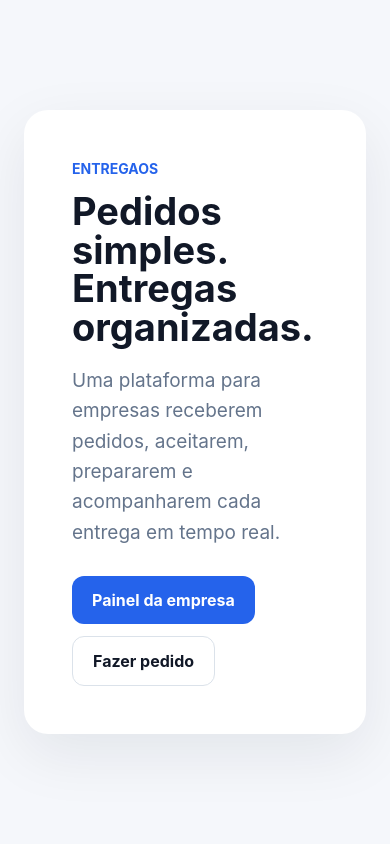
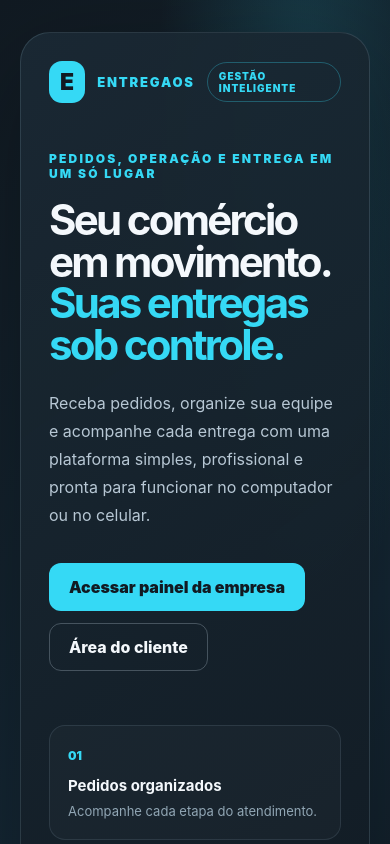
Before and after one commit to felipeandrade08/sistemadeentregas, a Next.js app: page / in a window 390 px wide. Shown: the top 844 px of the page. Built offline with nearby package versions, Linux system fonts and the light colour scheme.

Commit message:
feat(web): introduce responsive EntregaOS landing with PWA install action

```diff
--- a/app/page.tsx
+++ b/app/page.tsx
@@ -1,17 +1,64 @@
+import InstallAppButton from "./install-app-button";
+
 export default function Home() {
   return (
-    <main style={{ minHeight: "100vh", display: "grid", placeItems: "center", padding: 24 }}>
-      <section style={{ maxWidth: 900, width: "100%", background: "white", borderRadius: 24, padding: 48, boxShadow: "0 20px 60px rgba(15,23,42,.08)" }}>
-        <span style={{ fontSize: 14, fontWeight: 700, color: "#2563eb" }}>ENTREGAOS</span>
-        <h1 style={{ fontSize: "clamp(38px, 7vw, 72px)", lineHeight: 1.02, margin: "14px 0" }}>Pedidos simples. Entregas organizadas.</h1>
-        <p style={{ fontSize: 19, lineHeight: 1.6, color: "#64748b", maxWidth: 680 }}>
-          Uma plataforma para empresas receberem pedidos, aceitarem, prepararem e acompanharem cada entrega em tempo real.
-        </p>
-        <div style={{ display: "flex", gap: 12, flexWrap: "wrap", marginTop: 28 }}>
-          <a href="/empresa" style={{ background: "#2563eb", color: "white", padding: "14px 20px", borderRadius: 12, fontWeight: 700 }}>Painel da empresa</a>
-          <a href="/cliente" style={{ border: "1px solid #dbe2ea", padding: "14px 20px", borderRadius: 12, fontWeight: 700 }}>Fazer pedido</a>
+    <main style={{
+      minHeight: "100svh",
+      display: "grid",
+      placeItems: "center",
+      padding: "32px 20px",
+      color: "#F4F8FC",
+      background: "radial-gradient(ellipse at 78% 8%, rgba(53,217,245,.16), transparent 34%), linear-gradient(145deg, #111A22 0%, #142633 58%, #111A22 100%)"
+    }}>
+      <section style={{
+        width: "min(100%, 1040px)",
+        padding: "clamp(28px, 6vw, 64px)",
+        border: "1px solid rgba(166,203,220,.16)",
+        borderRadius: 30,
+        background: "linear-gradient(145deg, rgba(26,41,52,.94), rgba(17,26,34,.92))",
+        boxShadow: "0 30px 100px rgba(0,0,0,.28)"
+      }}>
+        <div style={{ display: "flex", alignItems: "center", gap: 12, color: "#35D9F5", fontWeight: 900, letterSpacing: ".14em", fontSize: 13 }}>
+          <span style={{ display: "grid", placeItems: "center", width: 42, height: 42, borderRadius: 13, background: "#35D9F5", color: "#111A22", fontSize: 23, letterSpacing: 0 }}>E</span>
+          ENTREGAOS
+          <span style={{ marginLeft: "auto", border: "1px solid rgba(53,217,245,.3)", borderRadius: 999, padding: "7px 11px", fontSize: 10, letterSpacing: ".1em" }}>GESTÃO INTELIGENTE</span>
+        </div>
+
+        <div style={{ maxWidth: 760, paddingTop: "clamp(48px, 8vw, 88px)" }}>
+          <p style={{ color: "#35D9F5", fontSize: 12, fontWeight: 900, letterSpacing: ".18em", margin: "0 0 18px" }}>PEDIDOS, OPERAÇÃO E ENTREGA EM UM SÓ LUGAR</p>
+          <h1 style={{ fontSize: "clamp(42px, 7vw, 76px)", lineHeight: .99, letterSpacing: "-.065em", margin: 0 }}>
+            Seu comércio em movimento. <span style={{ color: "#35D9F5" }}>Suas entregas sob controle.</span>
+          </h1>
+          <p style={{ color: "#B7C7D4", fontSize: "clamp(16px, 2vw, 19px)", lineHeight: 1.75, maxWidth: 660, margin: "24px 0 0" }}>
+            Receba pedidos, organize sua equipe e acompanhe cada entrega com uma plataforma simples, profissional e pronta para funcionar no computador ou no celular.
+          </p>
+        </div>
+
+        <div style={{ display: "flex", flexWrap: "wrap", alignItems: "center", gap: 12, marginTop: 34 }}>
+          <a href="/empresa" style={{ display: "inline-flex", justifyContent: "center", padding: "14px 20px", borderRadius: 12, background: "#35D9F5", color: "#111A22", fontWeight: 900 }}>
+            Acessar painel da empresa
+          </a>
+          <a href="/cliente" style={{ display: "inline-flex", justifyContent: "center", padding: "13px 19px", borderRadius: 12, border: "1px solid rgba(183,199,212,.3)", color: "#F4F8FC", fontWeight: 800 }}>
+            Área do cliente
+          </a>
+          <InstallAppButton />
+        </div>
+
+        <div style={{ display: "grid", gridTemplateColumns: "repeat(auto-fit, minmax(170px, 1fr))", gap: 12, marginTop: 54 }}>
+          {[
+            ["01", "Pedidos organizados", "Acompanhe cada etapa do atendimento."],
+            ["02", "Equipe conectada", "Empresa e entregadores na mesma operação."],
+            ["03", "Acesso pelo celular", "Instale o EntregaOS na tela inicial."]
+          ].map(([number, title, description]) => (
+            <article key={number} style={{ padding: 18, borderRadius: 16, border: "1px solid rgba(166,203,220,.13)", background: "rgba(255,255,255,.025)" }}>
+              <span style={{ color: "#35D9F5", fontSize: 12, fontWeight: 900 }}>{number}</span>
+              <h2 style={{ fontSize: 15, margin: "12px 0 6px" }}>{title}</h2>
+              <p style={{ color: "#91A6B4", fontSize: 13, lineHeight: 1.55, margin: 0 }}>{description}</p>
+            </article>
+          ))}
         </div>
       </section>
+      <p style={{ color: "#718694", fontSize: 12, margin: "22px 0 0" }}>ENTREGAOS · Tecnologia para sua operação crescer.</p>
     </main>
   );
 }
```
